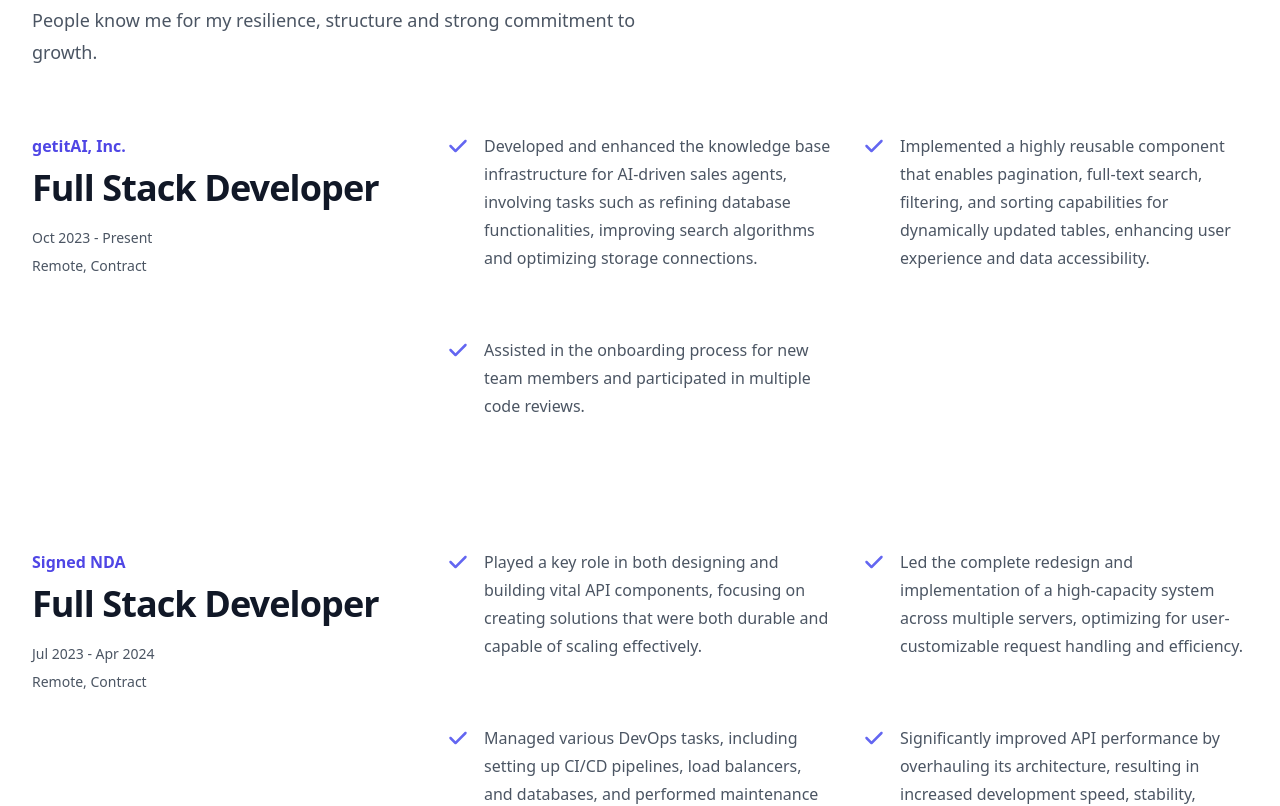
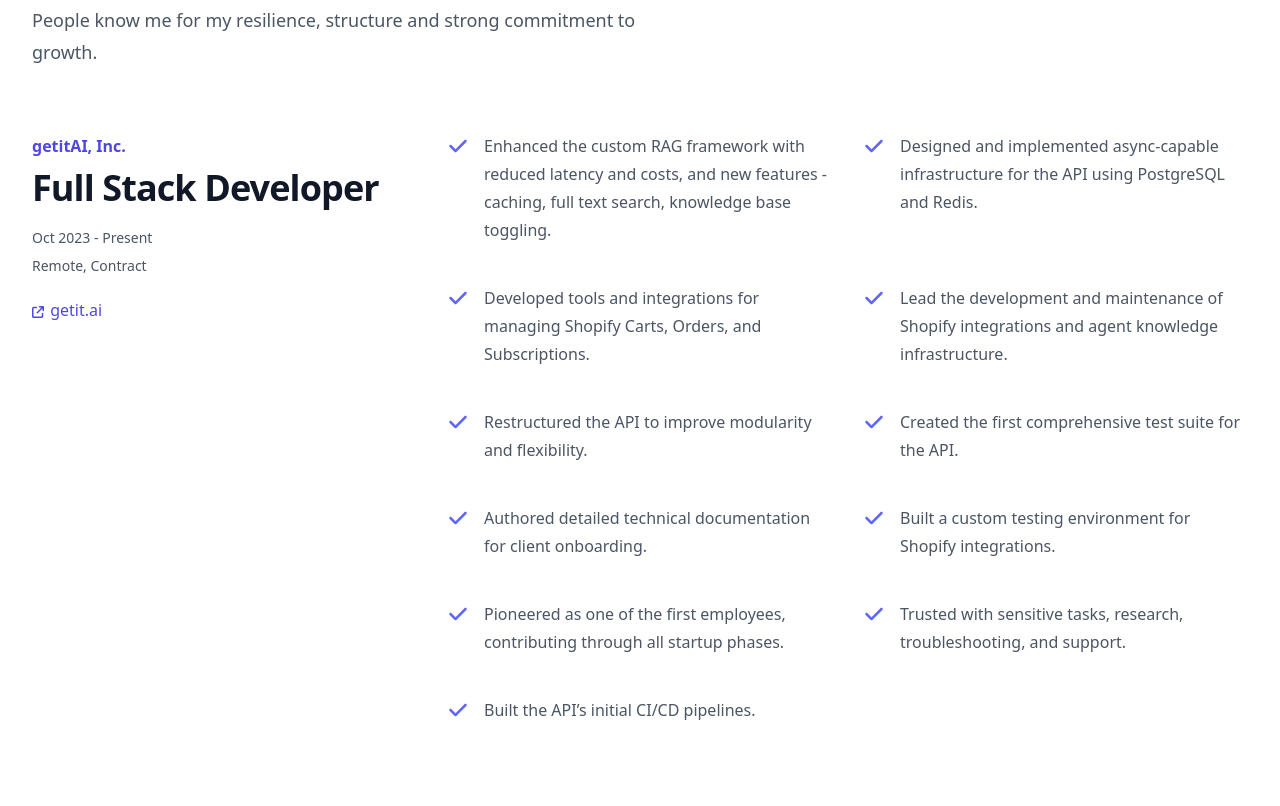
Before and after one commit to luca-matei/lucamatei.eu, a Next.js app: page /experience in a window 1280 px wide. Shown: the part 1320-2126 px from the top of the page. Built offline with nearby package versions, Linux system fonts and the light colour scheme.

Commit message:
Update job description

```diff
--- a/src/app/(presentation-pages)/experience/workplaces.tsx
+++ b/src/app/(presentation-pages)/experience/workplaces.tsx
@@ -1,5 +1,5 @@
 import {FontAwesomeIcon} from "@fortawesome/react-fontawesome";
-import {faCheck} from "@fortawesome/free-solid-svg-icons";
+import {faCheck, faExternalLink} from "@fortawesome/free-solid-svg-icons";
 
 const workplaces = [
   {
@@ -7,11 +7,19 @@
     role: 'Full Stack Developer',
     period: 'Oct 2023 - Present',
     type: 'Remote, Contract',
-    description: "",
+    description: <a href="https://getit.ai" target="_blank" rel="noopener noreferrer" className="text-indigo-600"><FontAwesomeIcon icon={faExternalLink} className="w-3 h-3 mr-0.5" aria-hidden="true" /> getit.ai</a>,
     bullets: [
-      'Developed and enhanced the knowledge base infrastructure for AI-driven sales agents, involving tasks such as refining database functionalities, improving search algorithms and optimizing storage connections.',
-      'Implemented a highly reusable component that enables pagination, full-text search, filtering, and sorting capabilities for dynamically updated tables, enhancing user experience and data accessibility.',
-      'Assisted in the onboarding process for new team members and participated in multiple code reviews.',
+      'Enhanced the custom RAG framework with reduced latency and costs, and new features - caching, full text search, knowledge base toggling.',
+      'Designed and implemented async-capable infrastructure for the API using PostgreSQL and Redis.',
+      'Developed tools and integrations for managing Shopify Carts, Orders, and Subscriptions.',
+      'Lead the development and maintenance of Shopify integrations and agent knowledge infrastructure.',
+      'Restructured the API to improve modularity and flexibility.',
+      'Created the first comprehensive test suite for the API.',
+      'Authored detailed technical documentation for client onboarding.',
+      'Built a custom testing environment for Shopify integrations.',
+      'Pioneered as one of the first employees, contributing through all startup phases.',
+      'Trusted with sensitive tasks, research, troubleshooting, and support.',
+      'Built the API’s initial CI/CD pipelines.',
     ],
   },
   {
@@ -54,7 +62,7 @@
               <h3 className="text-sm leading-7 text-gray-600">{workplace.type}</h3>
               <p className="mt-4 text-base leading-7 text-gray-600">{workplace.description}</p>
             </div>
-            <dl className="col-span-2 grid grid-cols-1 gap-x-8 gap-y-10 text-base leading-7 text-gray-600 sm:grid-cols-2 lg:gap-y-16">
+            <dl className="col-span-2 grid grid-cols-1 gap-x-8 gap-y-10 text-base leading-7 text-gray-600 sm:grid-cols-2">
                 {workplace.bullets.map((bullet, index2) => (
                   <div key={index + 5 * index2} className="relative pl-9">
                     <dt>
```
